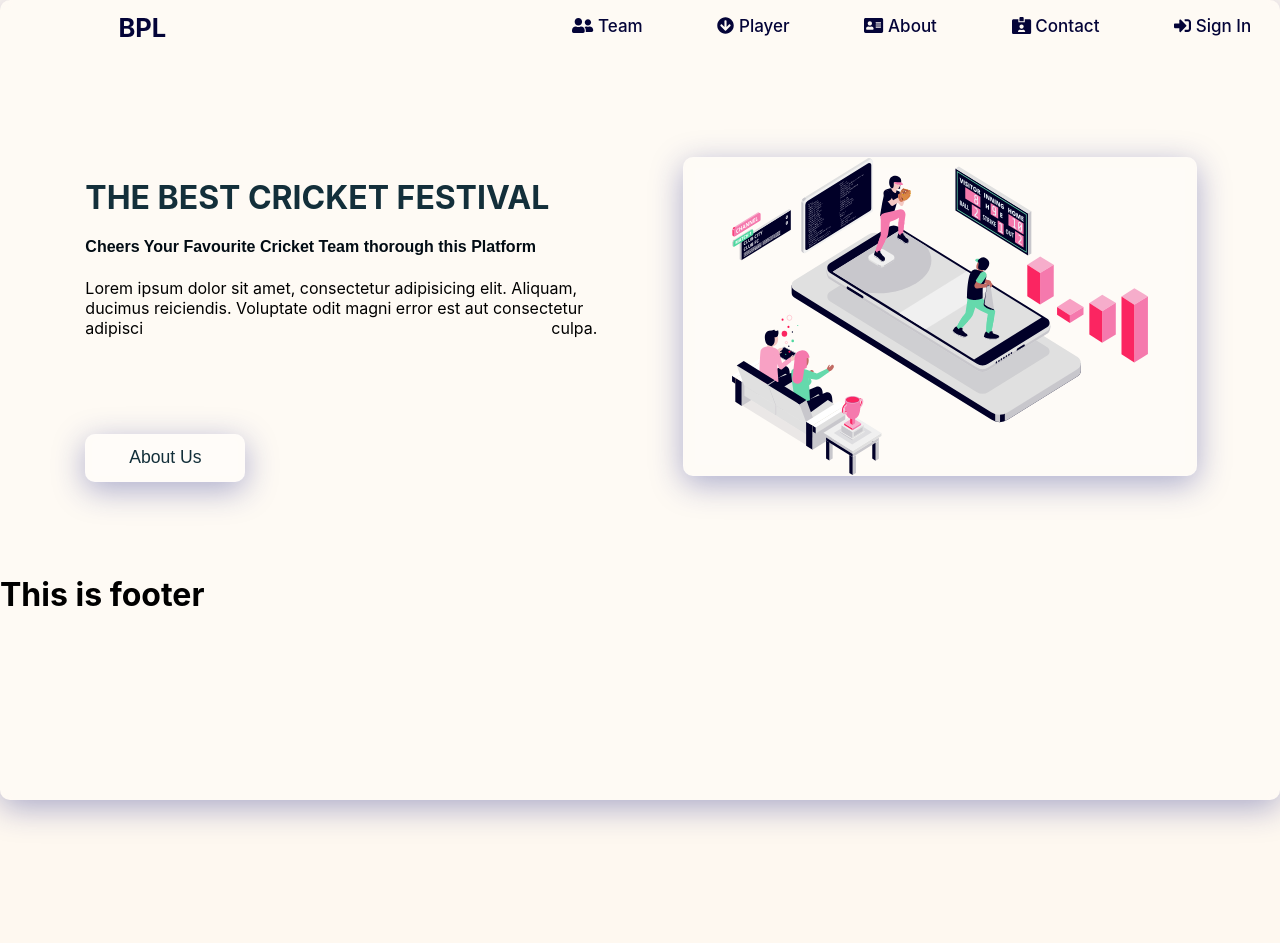
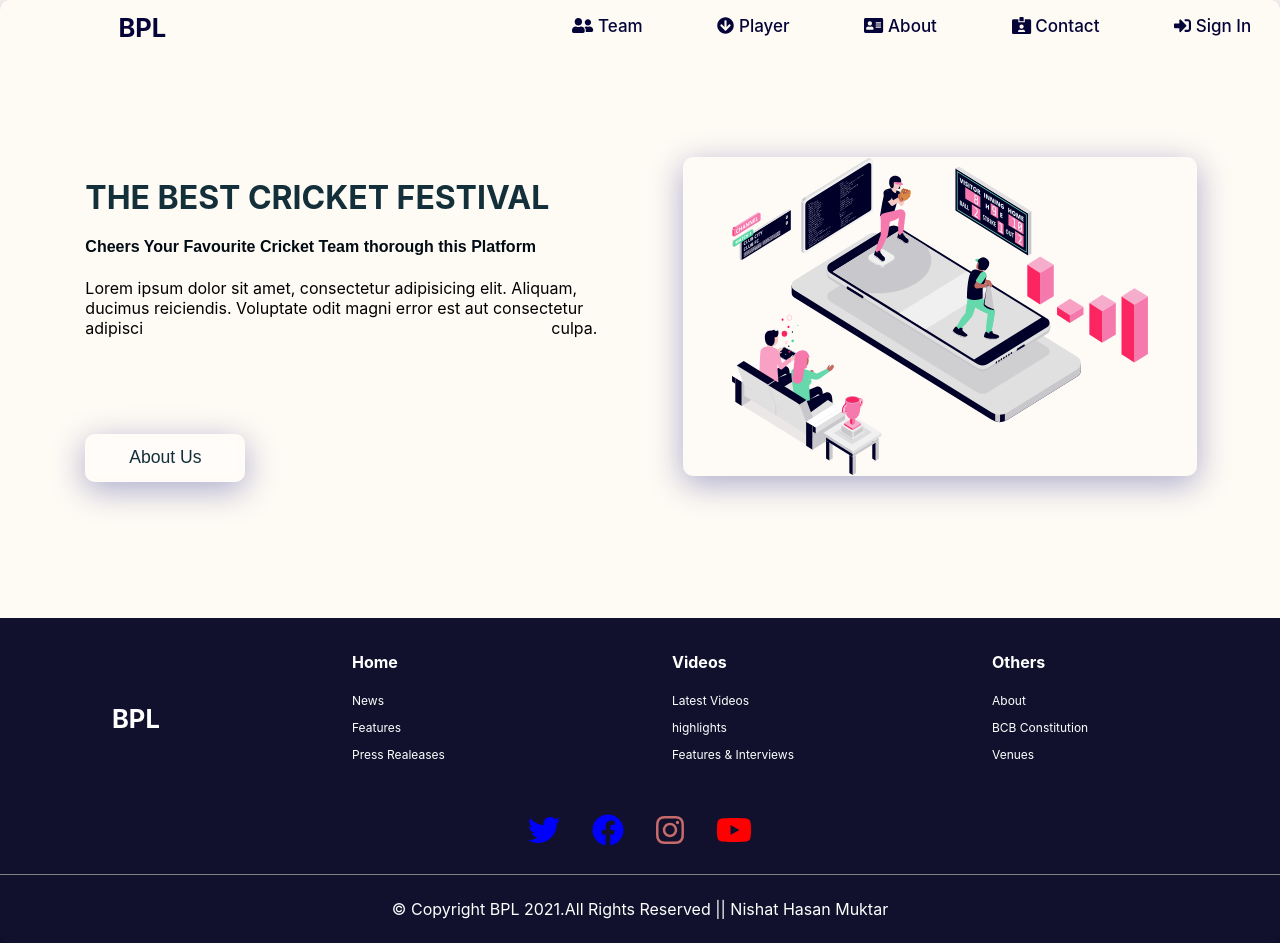
Before and after one commit to muktar-webdev/BPL-Application, a React (Create React App) app: page / in a window 1280 px wide. Before the commit the page ends 800 px from the top, so only its background shows below. Built offline with nearby package versions, Linux system fonts and the light colour scheme.

Commit message:
Footer Components Completed

```diff
--- a/package.json
+++ b/package.json
@@ -4,6 +4,7 @@
   "private": true,
   "dependencies": {
     "@fortawesome/fontawesome-svg-core": "^1.2.36",
+    "@fortawesome/free-brands-svg-icons": "^5.15.4",
     "@fortawesome/free-solid-svg-icons": "^5.15.4",
     "@fortawesome/react-fontawesome": "^0.1.15",
     "@testing-library/jest-dom": "^5.14.1",
--- a/src/components/Footer/Footer.css
+++ b/src/components/Footer/Footer.css
@@ -0,0 +1,67 @@
+.footer-container {
+  margin-top: 4rem;
+  background-color: #01011fee;
+}
+.section-container {
+    padding-top: 0.8rem;
+  width: 100%;
+  margin-top: 1rem;
+  display: grid;
+  grid-template-columns: repeat(4, 1fr);
+}
+.one-fourth-width {
+  height: 100%;
+  color: #fff;
+  padding-left: 2rem;
+}
+.bpl {
+  font-size: 17px;
+  font-weight: 500;
+}
+.bpl h2 {
+  margin-left: 5rem;
+  margin-top: 4.5rem;
+}
+.section-container p {
+  font-size: 12px;
+}
+
+/* --Socaial Icons -- */
+.social-icons {
+  margin-top: 1.5rem;
+  text-align: center;
+  font-size: 2rem;
+}
+.social-icons .icon {
+  margin: 1rem;
+}
+.twitter,
+.facebook {
+  color: blue;
+}
+.instragram {
+  color: #c56b6b;
+}
+
+.youtube {
+  color: red;
+}
+.icon:hover {
+  /* font-size: 2.5rem; */
+  animation: icon 10s linear 0s infinite;
+}
+@keyframes icon {
+  from {
+    color: black;
+  }
+  to {
+    color: inherit;
+  }
+}
+.credit {
+    margin-top: 0.5rem;
+  border-top: 1px solid grey;
+  color: #fff;
+  text-align: center;
+  padding: 0.5rem;
+}
--- a/src/components/Footer/Footer.js
+++ b/src/components/Footer/Footer.js
@@ -1,11 +1,54 @@
-import React from 'react';
+import {
+  faFacebook,
+  faInstagram,
+  faTwitter,
+  faYoutube,
+} from "@fortawesome/free-brands-svg-icons";
+import { FontAwesomeIcon } from "@fortawesome/react-fontawesome";
+import React from "react";
+import "./Footer.css";
 
 const Footer = () => {
-    return (
-        <div>
-            <h1>This is footer</h1>
+  return (
+    <div className="footer-container">
+      <section className="section-container">
+        <div className="bpl one-fourth-width">
+          <h2>BPL</h2>
         </div>
-    );
+        <div className="home one-fourth-width">
+          <h4>Home</h4>
+          <p>News</p>
+          <p>Features</p>
+          <p>Press Realeases</p>
+        </div>
+        <div className="video one-fourth-width">
+          <h4>Videos</h4>
+          <p>Latest Videos</p>
+          <p>highlights</p>
+          <p>Features & Interviews</p>
+        </div>
+        <div className="other one-fourth-width">
+          <h4>Others</h4>
+          <p>About</p>
+          <p>BCB Constitution</p>
+          <p>Venues</p>
+        </div>
+      </section>
+      {/* --Social Icons--// */}
+      <section className="social-icons">
+        <FontAwesomeIcon className="icon twitter" icon={faTwitter} />
+        <FontAwesomeIcon className="icon facebook" icon={faFacebook} />
+        <FontAwesomeIcon className="icon instragram" icon={faInstagram} />
+        <FontAwesomeIcon className="icon youtube" icon={faYoutube} />
+      </section>
+      {/* --Credit -- */}
+      <section className="credit">
+        <p>
+          &copy; Copyright BPL 2021.All Rights Reserved || Nishat Hasan Muktar
+        </p>
+      </section>
+    </div>
+  );
 };
 
 export default Footer;
```
Also changed, not shown: 1 other file (tests, documents, lock files or other folders).
